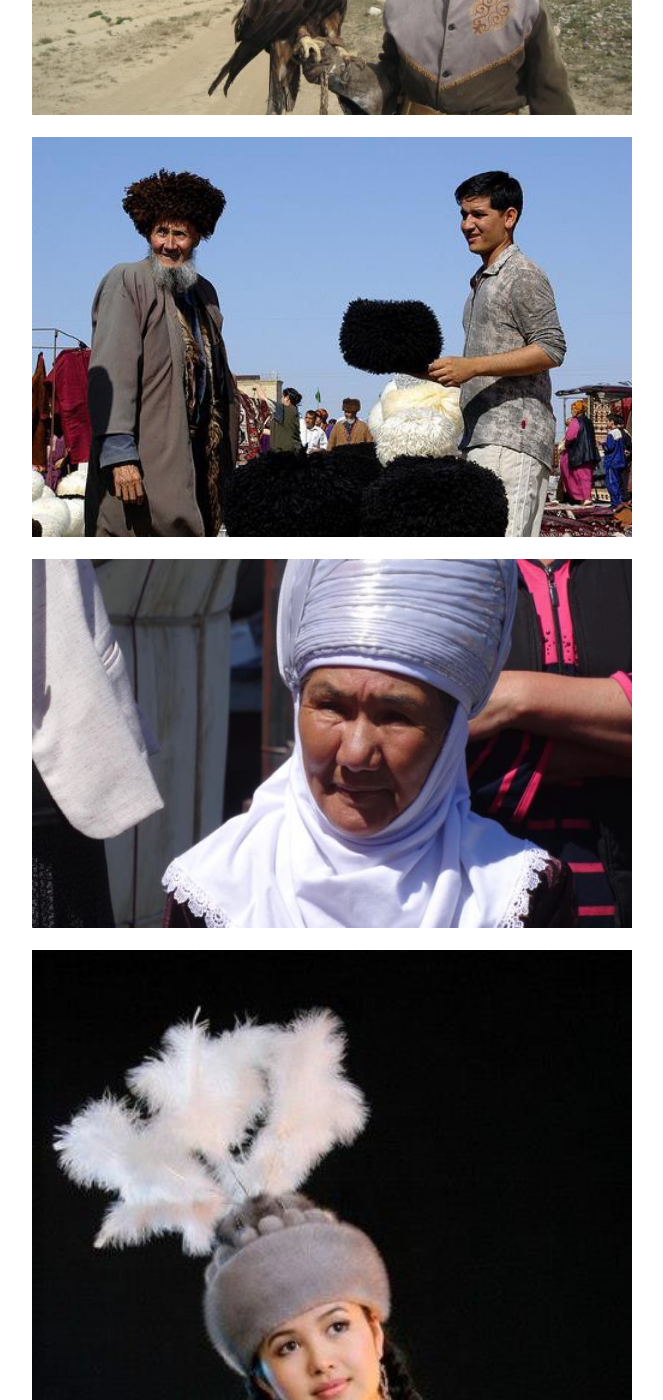
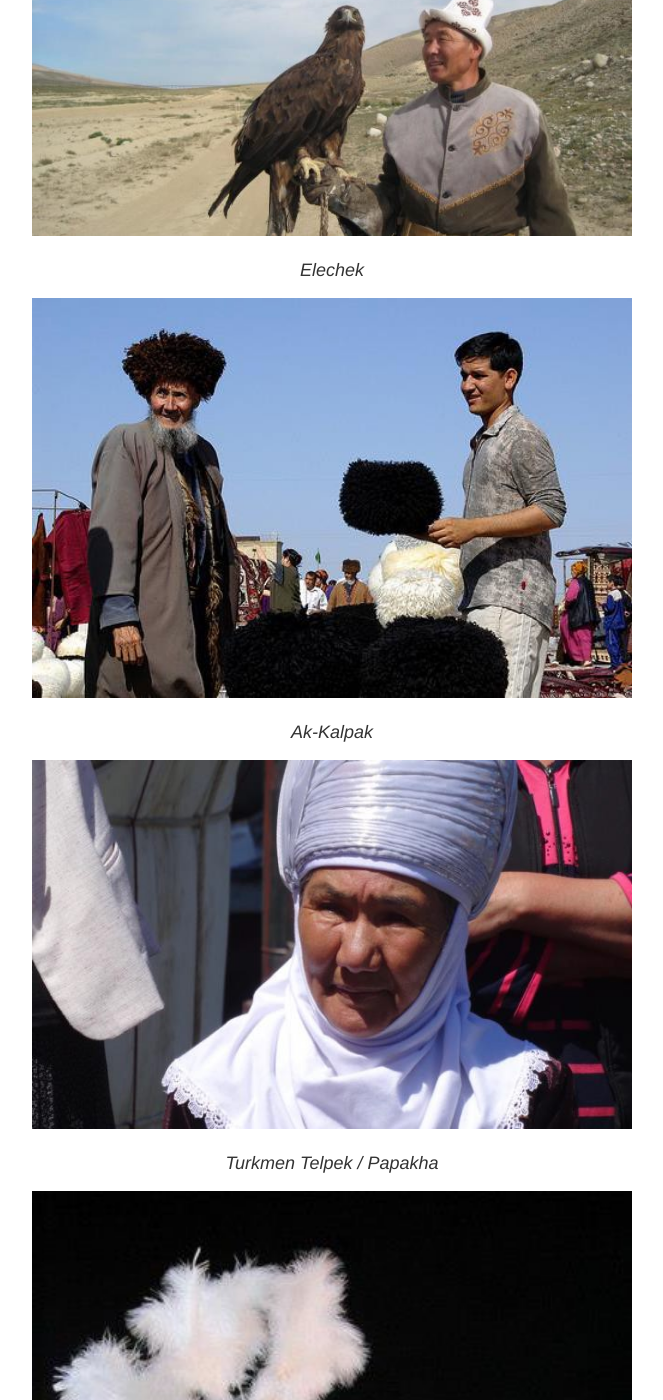
Before and after one commit to eurasiancities/eurasiancities, a Jekyll site: the page built from _essays/holden-cherepov.md, in a window 1280 px wide and 1400 px high, scrolled down 15315 px. Shown: the whole window, without its empty margins (308-971 px from the left). Built offline with Jekyll 4.4.1, drawn with Linux system fonts in a browser that asks for light colours; some of the changed text lies outside the part shown.

Commit message:
update captions

```diff
--- a/_essays/holden-cherepov.md
+++ b/_essays/holden-cherepov.md
@@ -632,7 +632,15 @@ Table 1 -- Sports in the World Nomad Games [^lxxxiv]
 </p>
 
 <p align="center">
+<i>Headscarf</i>
+</p>
+
+<p align="center">
 <img src="/images/holden/image002.jpg" alt="drawing" style="width:600px; text-align:center;"/>
+</p>
+
+<p align="center">
+<i>Shokulo</i>
 </p>
 
 <p align="center">
@@ -640,15 +648,33 @@ Table 1 -- Sports in the World Nomad Games [^lxxxiv]
 </p>
 
 <p align="center">
+<i>Elechek</i>
+</p>
+
+<p align="center">
 <img src="/images/holden/image004.jpg" alt="drawing" style="width:600px; text-align:center;"/>
 </p>
+
+<p align="center">
+<i>Elechek</i>
+</p>
+
 
 <p align="center">
 <img src="/images/holden/image005.jpg" alt="drawing" style="width:600px; text-align:center;"/>
 </p>
 
 <p align="center">
+<i>Ak-Kalpak</i>
+</p>
+
+
+<p align="center">
 <img src="/images/holden/image006.jpg" alt="drawing" style="width:600px; text-align:center;"/>
+</p>
+
+<p align="center">
+<i>Turkmen Telpek / Papakha</i>
 </p>
 
 <p align="center">
@@ -656,7 +682,16 @@ Table 1 -- Sports in the World Nomad Games [^lxxxiv]
 </p>
 
 <p align="center">
+<i>Suusar Tebetei</i>
+</p>
+
+
+<p align="center">
 <img src="/images/holden/image008.jpg" alt="drawing" style="width:600px; text-align:center;"/>
+</p>
+
+<p align="center">
+<i>Tebetei</i>
 </p>
 
 <p align="center">
@@ -664,7 +699,15 @@ Table 1 -- Sports in the World Nomad Games [^lxxxiv]
 </p>
 
 <p align="center">
+<i>Tebetei</i>
+</p>
+
+<p align="center">
 <img src="/images/holden/image010.jpg" alt="drawing" style="width:600px; text-align:center;"/>
+</p>
+
+<p align="center">
+<i>Saparmurat Turkmenbashy Olympic Stadium </i>
 </p>
 
 <p align="center">
@@ -672,5 +715,15 @@ Table 1 -- Sports in the World Nomad Games [^lxxxiv]
 </p>
 
 <p align="center">
+<i>Zhetygen </i>
+</p>
+
+<p align="center">
 <img src="/images/holden/image012.jpg" alt="drawing" style="width:600px; text-align:center;"/>
 </p>
+
+<p align="center">
+<i>Futuristic Performance </i>
+</p>
+
+## References
```
